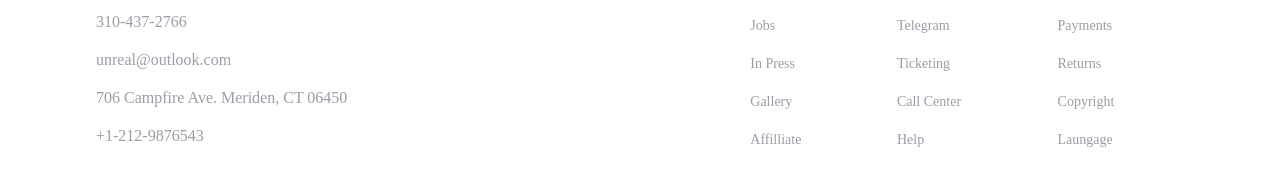
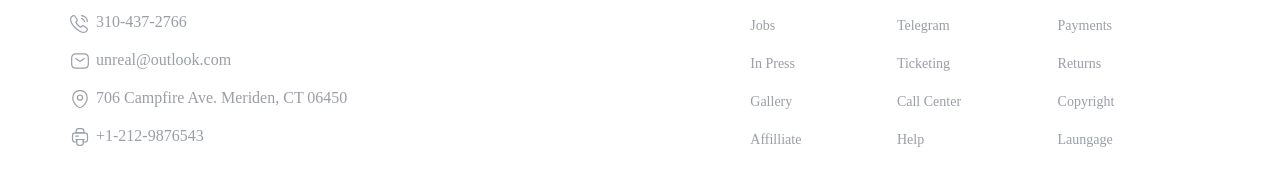
Before and after one commit to Emil-Mirzoev/Lesson, a plain HTML site: page index.html in a window 1280 px wide. Shown: the part 518-712 px from the top of the page. Drawn offline with Linux system fonts and the light colour scheme; the site is published under a folder, as on GitHub Pages, so addresses that start at the root find nothing.

Commit message:
Update style.css

```diff
--- a/style.css
+++ b/style.css
@@ -174,19 +174,19 @@ span {
 }
 
 .footer-top_information-item:nth-child(1) a::before {
-   background-image: url(/img/Telephone.svg);
+   background-image: url(./img/Telephone.svg);
 }
 
 .footer-top_information-item:nth-child(2) a::before {
-    background-image: url(/img/Mail.svg);
+    background-image: url(./img/Mail.svg);
 }
 
 .footer-top_information-item:nth-child(3) a::before {
-    background-image: url(/img/Address.svg);
+    background-image: url(./img/Address.svg);
 }
 
 .footer-top_information-item:nth-child(4) a::before {
-    background-image: url(/img/Fax.svg);
+    background-image: url(./img/Fax.svg);
 }
 
 .footer-top_menus {
```
